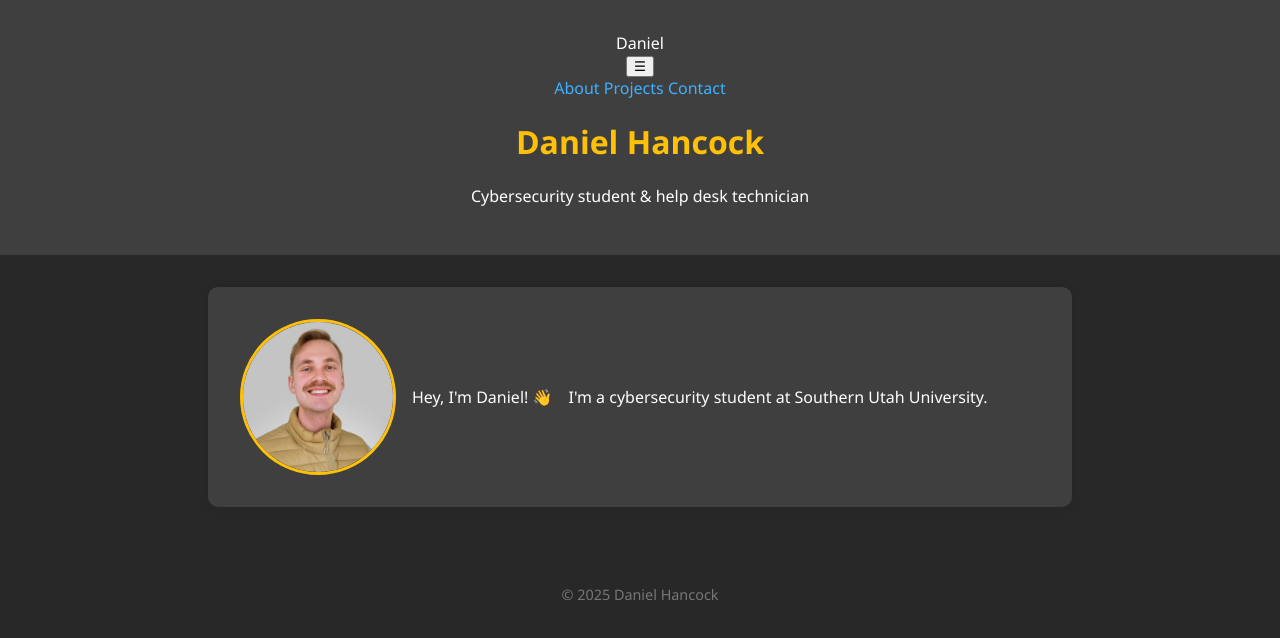
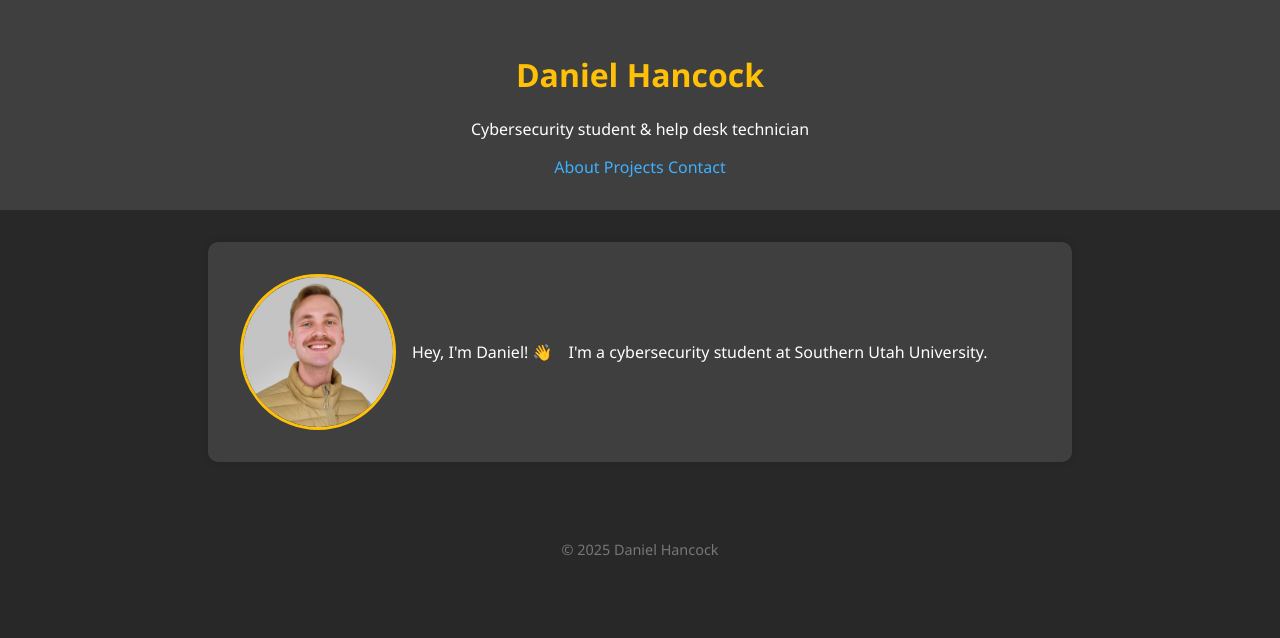
Before and after one commit to captainoctopus03/my-portfolio, a plain HTML site: page index.html in a window 1280 px wide. Drawn offline with Linux system fonts and the light colour scheme.

Commit message:
moved the navbar to below my name and title

```diff
--- a/index.html
+++ b/index.html
@@ -9,18 +9,17 @@
 
 <body>
   <header>
-    <div class="navbar">
-      <div class="logo">Daniel</div>
-      <button class="menu-toggle" onclick="toggleMenu()">☰</button>
-      <nav id="nav-links">
-        <a href="#about">About</a>
-        <a href="#projects">Projects</a>
-        <a href="#contact">Contact</a>
-      </nav>
-    </div>
-
     <h1>Daniel Hancock</h1>
     <p>Cybersecurity student & help desk technician</p>
+
+    <div class="navbar">
+        <!-- <button class="menu-toggle" onclick="toggleMenu()">☰</button> -->
+        <nav id="nav-links">
+          <a href="#about">About</a>
+          <a href="#projects">Projects</a>
+          <a href="#contact">Contact</a>
+        </nav>
+      </div>
   </header>
 
   <main id="app">
```
